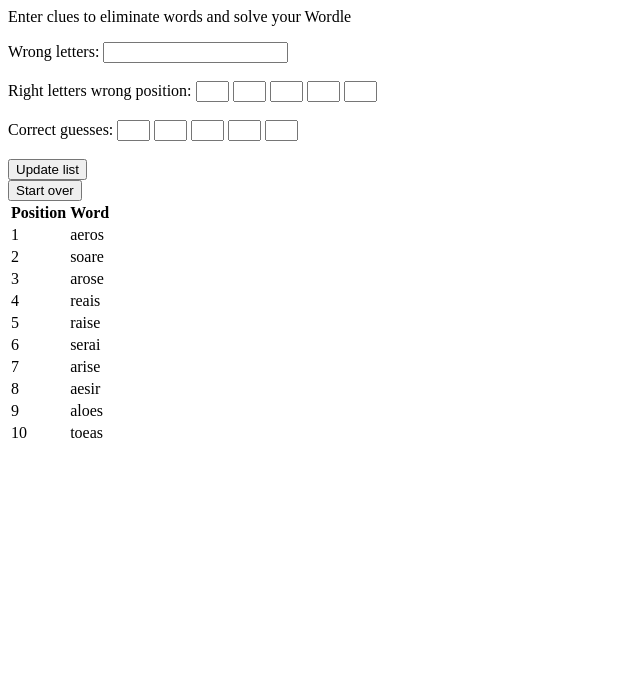
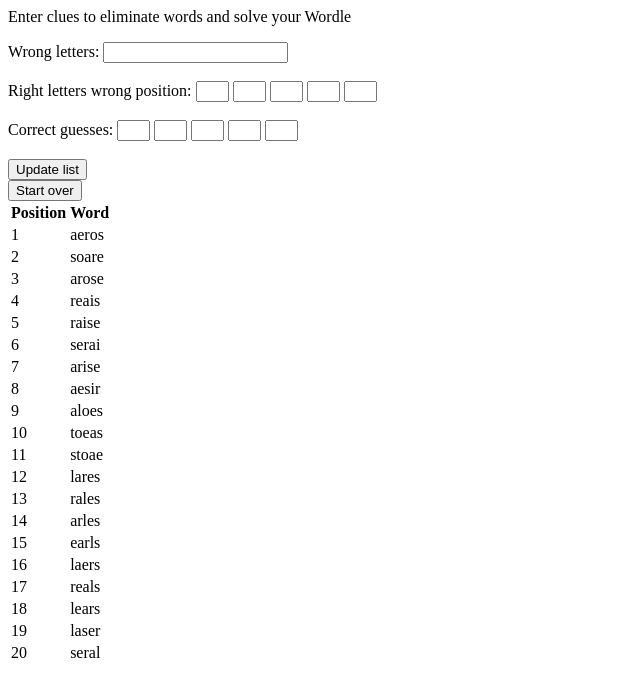
Before and after one commit to tftf10/wordle, a plain HTML site: page index.html in a window 1280 px wide. Shown: the whole page, without its empty margins (0-640 px from the left). Drawn offline with Linux system fonts and the light colour scheme.

Commit message:
Update index.html

```diff
--- a/index.html
+++ b/index.html
@@ -109,7 +109,7 @@
         }
 
         function displayList() {
-            let len = currentWordList.length > 10 ? 10 : currentWordList.length
+            let len = currentWordList.length > 20 ? 20 : currentWordList.length
             const arr = currentWordList.slice(0,len)
             let tbod = document.getElementById("results");
             tbod.innerHTML = "";
```
